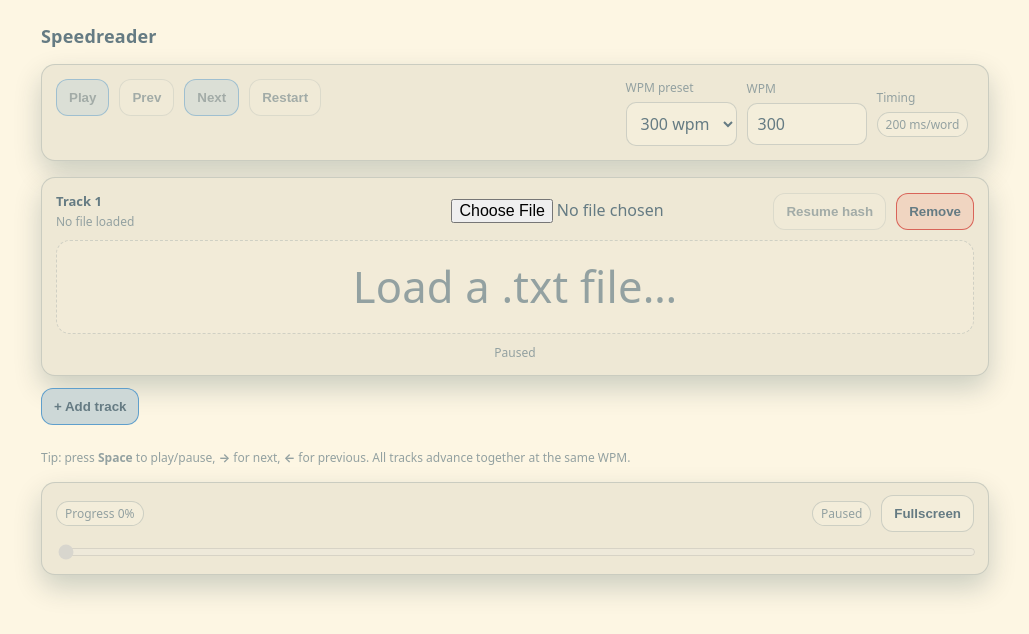
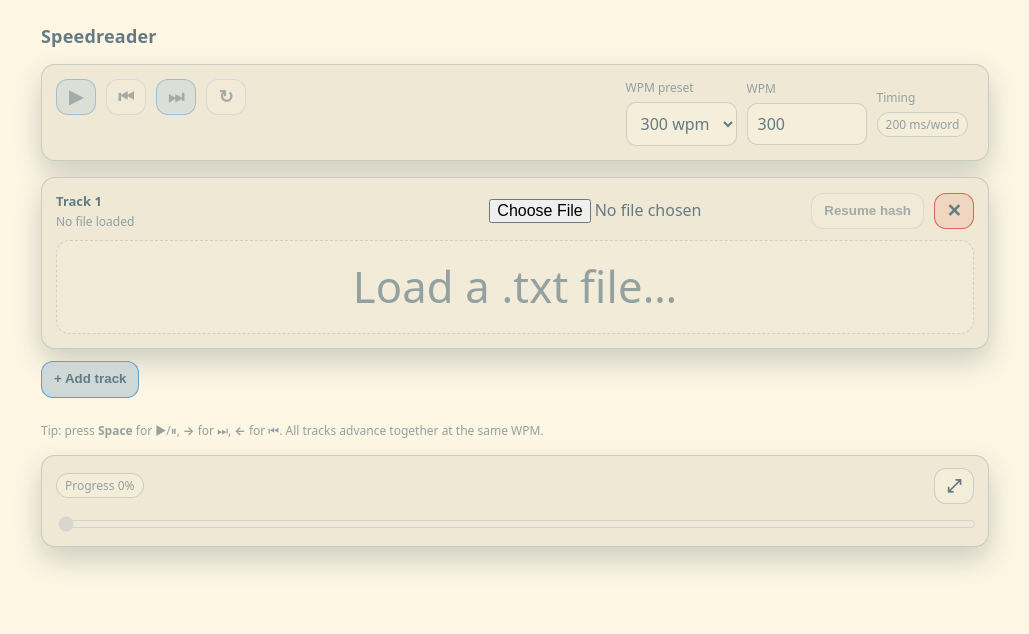
Before and after one commit to JakeTrock/Lingread, a Preact app: page / in a window 1280 px wide. Shown: the top 634 px of the page, without its empty margins (125-1154 px from the left). Built offline with nearby package versions, Linux system fonts and the light colour scheme.

Commit message:
use universal icons

```diff
--- a/src/app.tsx
+++ b/src/app.tsx
@@ -227,6 +227,17 @@ export function App() {
   const [isSeeking, setIsSeeking] = useState(false);
   const [isFullscreen, setIsFullscreen] = useState(() => Boolean(document.fullscreenElement));
 
+  // Use U+FE0E (VARIATION SELECTOR-15) to force *text* presentation (avoid emoji rendering).
+  const ICONS = {
+    play: '▶\uFE0E',
+    pause: '⏸\uFE0E',
+    restart: '↻\uFE0E',
+    fullscreen: '⤢\uFE0E',
+    prev: '⏮\uFE0E',
+    next: '⏭\uFE0E',
+    remove: '✕\uFE0E',
+  } as const;
+
   const intervalMs = useMemo(() => Math.round(60000 / clamp(wpm, 60, 2000)), [wpm]);
   const maxLen = useMemo(() => tracks.reduce((m, t) => Math.max(m, t.words.length), 0), [tracks]);
   const canAdvance = wordIndex < Math.max(0, maxLen - 1);
@@ -307,7 +318,7 @@ export function App() {
     });
   }, [maxLen]);
 
-  // Keyboard shortcuts: Space play/pause, ArrowRight next, ArrowLeft prev
+  // Keyboard shortcuts: Space toggles ▶︎/⏸︎, ArrowRight ⏭︎, ArrowLeft ⏮︎
   useEffect(() => {
     function onKeyDown(e: KeyboardEvent) {
       if (e.key === ' ' || e.code === 'Space') {
@@ -374,17 +385,22 @@ export function App() {
 
       <div class="panel controls">
         <div class="control-row">
-          <button class={`btn ${isPlaying ? '' : 'primary'}`} onClick={() => setIsPlaying((p) => !p)} disabled={!anyLoaded}>
-            {isPlaying ? 'Pause' : 'Play'}
+          <button
+            class={`btn icon ${isPlaying ? '' : 'primary'}`}
+            onClick={() => setIsPlaying((p) => !p)}
+            disabled={!anyLoaded}
+            title={`Toggle ${ICONS.play}/${ICONS.pause}`}
+          >
+            {isPlaying ? ICONS.pause : ICONS.play}
           </button>
-          <button class="btn" onClick={prevWord} disabled={!anyLoaded || !canRewind}>
-            Prev
+          <button class="btn icon" onClick={prevWord} disabled={!anyLoaded || !canRewind}>
+            {ICONS.prev}
           </button>
-          <button class="btn primary" onClick={nextWord} disabled={!anyLoaded || !canAdvance}>
-            Next
+          <button class="btn primary icon" onClick={nextWord} disabled={!anyLoaded || !canAdvance}>
+            {ICONS.next}
           </button>
-          <button class="btn" onClick={() => setWordIndex(0)} disabled={!anyLoaded || wordIndex === 0}>
-            Restart
+          <button class="btn icon" onClick={() => setWordIndex(0)} disabled={!anyLoaded || wordIndex === 0}>
+            {ICONS.restart}
           </button>
         </div>
 
@@ -455,8 +471,8 @@ export function App() {
                     globalMaxLen={maxLen}
                     onApplyGlobalIndex={(i) => setWordIndex(i)}
                   />
-                  <button class="btn danger" onClick={() => removeTrack(t.id)} title="Remove track">
-                    Remove
+                  <button class="btn danger icon" onClick={() => removeTrack(t.id)} title="Delete track">
+                    {ICONS.remove}
                   </button>
                 </div>
               </div>
@@ -464,9 +480,6 @@ export function App() {
               <div class="reader">
                 <div class="focus-word" aria-live="polite" aria-atomic="true">
                   {current ? renderOrpWord(current) : <span style={{ color: 'var(--muted)' }}>Load a .txt file…</span>}
-                </div>
-                <div class="meta">
-                  <span>{isPlaying ? 'Playing' : 'Paused'}</span>
                 </div>
               </div>
             </div>
@@ -480,7 +493,7 @@ export function App() {
         </div>
 
         <div class="hint">
-          Tip: press <strong>Space</strong> to play/pause, <strong>→</strong> for next, <strong>←</strong> for previous. All tracks advance
+          Tip: press <strong>Space</strong> for {ICONS.play}/{ICONS.pause}, <strong>→</strong> for {ICONS.next}, <strong>←</strong> for {ICONS.prev}. All tracks advance
           together at the same WPM.
         </div>
       </div>
@@ -490,9 +503,8 @@ export function App() {
           <div class="bottom-bar-row">
             <span class="badge">Progress {progressPct}%</span>
             <div class="control-row" style={{ justifyContent: 'flex-end' }}>
-              <span class="badge">{isSeeking ? 'Seeking…' : isPlaying ? 'Playing' : 'Paused'}</span>
-              <button class="btn" onClick={enterOrExitFullscreen} title="Enter fullscreen">
-                Fullscreen
+              <button class="btn icon" onClick={enterOrExitFullscreen} title={`Enter ${ICONS.fullscreen}`}>
+                {ICONS.fullscreen}
               </button>
             </div>
           </div>
@@ -513,8 +525,8 @@ export function App() {
       </div>
 
       {isFullscreen ? (
-        <button class="btn fs-exit-btn" onClick={enterOrExitFullscreen} title="Exit fullscreen">
-          Exit
+        <button class="btn fs-exit-btn icon" onClick={enterOrExitFullscreen} title={`Exit ${ICONS.fullscreen}`}>
+          {ICONS.fullscreen}
         </button>
       ) : null}
     </div>
--- a/src/style.css
+++ b/src/style.css
@@ -170,6 +170,18 @@ select:focus {
   border-radius: 12px;
   cursor: pointer;
   font-weight: 600;
+  line-height: 1.1;
+}
+
+.btn.icon {
+  /* Normalize icon-only buttons so glyphs like ↻︎ don't look tiny. */
+  font-size: 18px;
+  line-height: 1;
+  padding: 8px 10px;
+  min-width: 40px;
+  display: inline-flex;
+  align-items: center;
+  justify-content: center;
 }
 
 .btn:hover {
```
